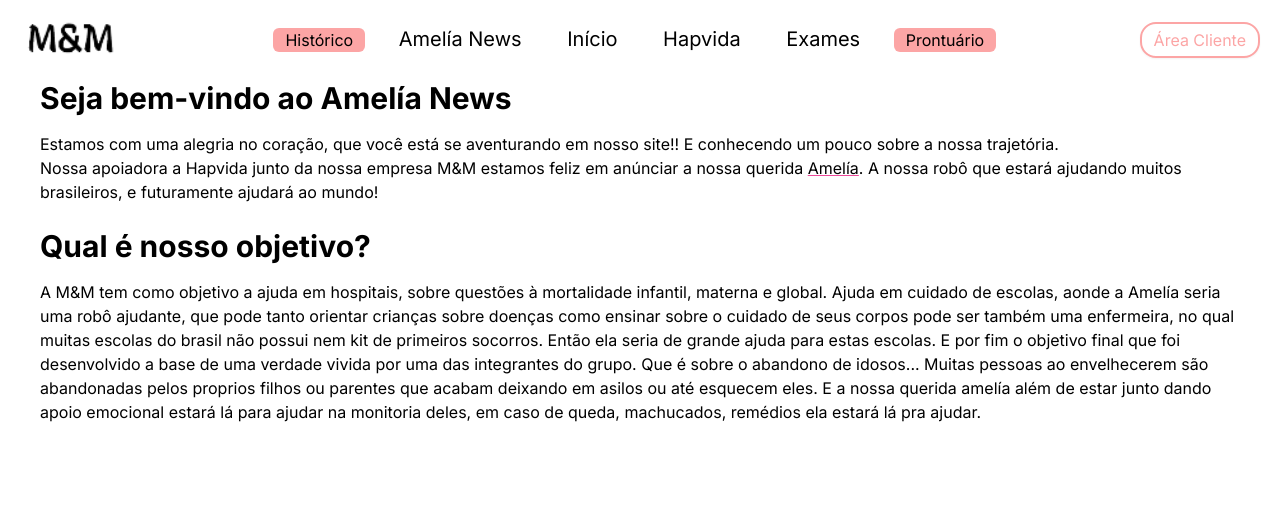
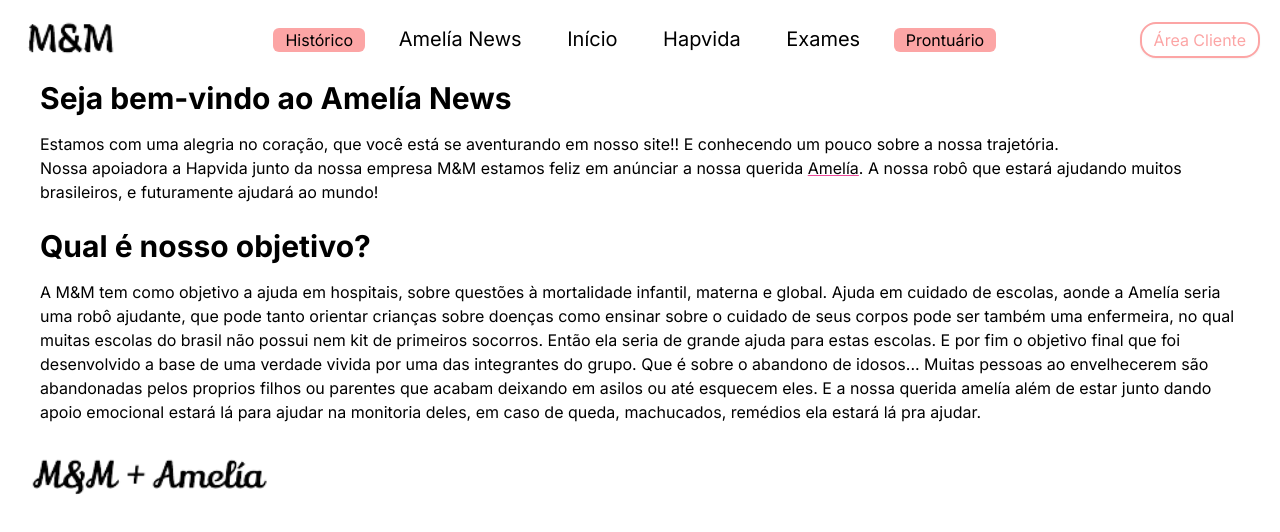
Before and after one commit to ProjetosFaculdadeFiap/GS-Amelia, a Next.js app: page /jornal in a window 1280 px wide. Shown: the top 532 px of the page. Built offline with nearby package versions, Linux system fonts and the light colour scheme; sample sign-in values are in the browser's storage.

Commit message:
add imagem amelia

```diff
--- a/src/app/jornal/page.jsx
+++ b/src/app/jornal/page.jsx
@@ -24,8 +24,17 @@ export default function Jornal() {
                     Então ela seria de grande ajuda para estas escolas. E por fim o objetivo final que foi desenvolvido a base de uma verdade vivida por uma das integrantes do grupo. Que é sobre o abandono de idosos... Muitas pessoas ao envelhecerem são abandonadas pelos proprios filhos ou parentes
                     que acabam deixando em asilos ou até esquecem eles. E a nossa querida amelía além de estar junto dando apoio emocional estará lá para ajudar na monitoria deles, em caso de queda, machucados, remédios ela estará lá pra ajudar.</p>
 
+                        <div className="px-6">
+                            <Image src="/img/amelia.png"
+                            alt="amelia imagem"
+                            width={250}
+                            height={0} />
+
+
 
             </div>
+        </div>
+
         </>
     )
 }
```
